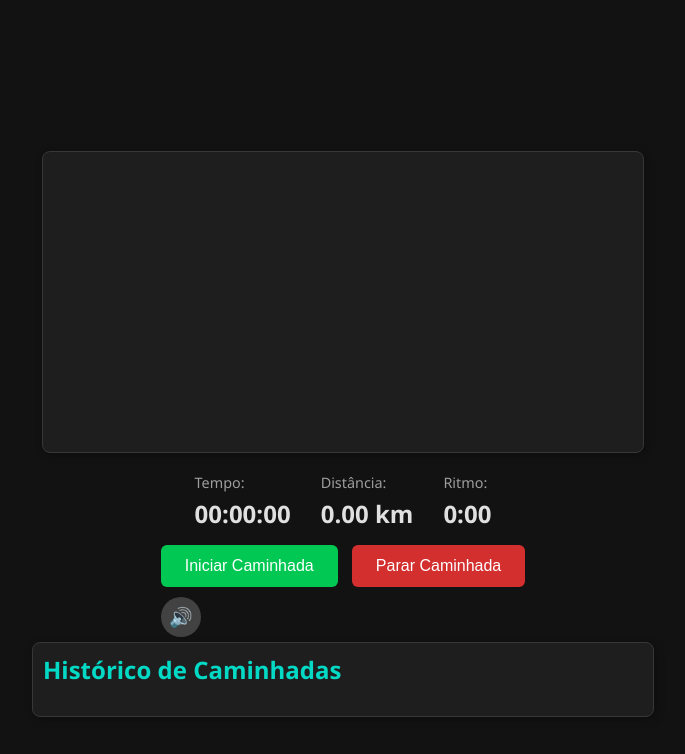
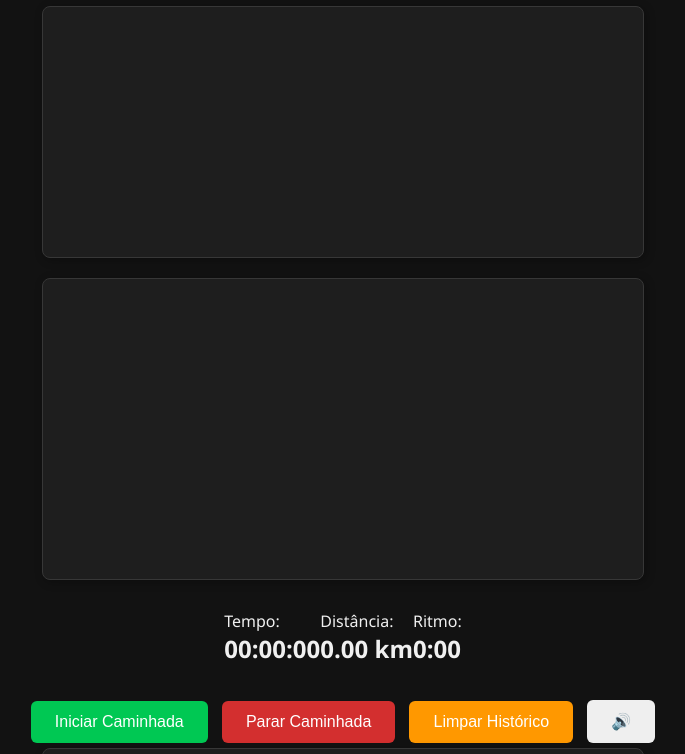
Before and after one commit to DanielMaori43/corridafree, a website: page index.html in a window 1280 px wide. Shown: the part 108-862 px from the top of the page, without its empty margins (297-982 px from the left). Drawn offline with nearby package versions, Linux system fonts and the light colour scheme; no server answers.

Commit message:
Update index.html

```diff
--- a/index.html
+++ b/index.html
@@ -1,112 +1,59 @@
 <!DOCTYPE html>
 <html lang="pt-br">
 <head>
-    <meta charset="UTF-8">
-    <meta name="viewport" content="width=device-width, initial-scale=1.0">
+  <meta charset="UTF-8" />
+  <meta name="viewport" content="width=device-width, initial-scale=1.0"/>
   <title>Meu App de Caminhada</title>
+  <link rel="icon" href="data:,">
   <link rel="stylesheet" href="https://unpkg.com/leaflet@1.7.1/dist/leaflet.css" />
   <style>
     body {
       font-family: 'Segoe UI', Tahoma, Geneva, Verdana, sans-serif;
-            margin: 0;
       background-color: #121212;
       color: #f0f0f0;
+      padding: 20px;
       display: flex;
       flex-direction: column;
       align-items: center;
-            padding: 20px;
     }
 
-        h1 {
-            color: #bb86fc;
-            margin-bottom: 20px;
+    h1 { color: #bb86fc; }
+    button {
+      padding: 12px 24px;
+      font-size: 16px;
+      margin: 5px;
+      border: none;
+      border-radius: 6px;
+      cursor: pointer;
     }
 
-        #grafico-container, #mapa-container {
+    #iniciar-caminhada { background-color: #00c853; color: white; }
+    #parar-caminhada { background-color: #d32f2f; color: white; }
+    #limpar-historico { background-color: #ff9800; color: white; }
+
+    #grafico-container, #mapa-container, #historico-caminhadas {
+      background-color: #1e1e1e;
+      border: 1px solid #373737;
+      border-radius: 8px;
+      box-shadow: 2px 2px 10px rgba(0,0,0,0.3);
+      margin-bottom: 20px;
       width: 90%;
       max-width: 600px;
-            border: 1px solid #373737;
-            border-radius: 8px;
-            box-shadow: 2px 2px 10px rgba(0, 0, 0, 0.3);
-            background-color: #1e1e1e;
-            margin-bottom: 20px;
     }
 
-        #grafico-container {
-            height: 250px;
-            display: flex;
-            justify-content: center;
-            align-items: center;
-        }
-
-        #mapa-container {
-            height: 300px;
-        }
+    #grafico-container { height: 250px; display: flex; justify-content: center; align-items: center; }
+    #mapa-container { height: 300px; }
 
     #info-tempo-distancia {
       display: flex;
-            gap: 30px;
-            margin-bottom: 10px;
-            align-items: center;
-        }
-
-        .info-item label {
-            display: block;
-            color: #9e9e9e;
-            margin-bottom: 5px;
-            font-size: 0.9em;
+      justify-content: space-around;
+      margin: 10px 0;
     }
 
     .info-item span {
+      display: block;
       font-size: 1.5em;
       font-weight: bold;
-            color: #e0e0e0;
-        }
-
-        button {
-            padding: 12px 24px;
-            font-size: 16px;
-            cursor: pointer;
-            border: none;
-            border-radius: 6px;
-            margin: 5px;
-            transition: background-color 0.3s ease;
-        }
-
-        #iniciar-caminhada { background-color: #00c853; color: #fff; }
-        #iniciar-caminhada:hover { background-color: #00a545; }
-        #parar-caminhada { background-color: #d32f2f; color: #fff; }
-        #parar-caminhada:hover { background-color: #b02727; }
-
-        #toggle-audio {
-            padding: 10px;
-            font-size: 1.2em;
-            background-color: #424242;
-            color: #f0f0f0;
-            border-radius: 50%;
-            width: 40px;
-            height: 40px;
-            display: flex;
-            justify-content: center;
-            align-items: center;
-            cursor: pointer;
-        }
-
-        #toggle-audio:hover { background-color: #616161; }
-
-        #historico-caminhadas {
-            width: 90%;
-            max-width: 600px;
-            background-color: #1e1e1e;
-            border: 1px solid #373737;
-            border-radius: 8px;
-            padding: 10px;
-            box-shadow: 2px 2px 10px rgba(0, 0, 0, 0.3);
-        }
-
-        #historico-caminhadas h2 {
-            color: #03dac6;
-            margin-top: 0;
     }
 
     #historico-caminhadas ul {
@@ -119,27 +66,39 @@
 
     #historico-caminhadas li {
       border-bottom: 1px solid #373737;
-            padding: 5px 0;
-            font-size: 0.9em;
-            color: #cfcfcf;
+      padding: 10px 5px;
+    }
+
+    #feedback-mensagem {
+      margin: 10px 0;
+      font-weight: bold;
+      color: #03dac6;
     }
   </style>
 </head>
 <body>
+
   <h1>Meu App de Caminhada</h1>
-    <div id="Grafico-container"><canvas id="meuGrafico"></canvas></div>
+
+  <div id="grafico-container"><canvas id="meuGrafico"></canvas></div>
   <div id="mapa-container"></div>
+
   <div id="info-tempo-distancia">
     <div class="info-item"><label>Tempo:</label><span id="tempo-decorrido">00:00:00</span></div>
     <div class="info-item"><label>Distância:</label><span id="distancia-percorrida">0.00 km</span></div>
     <div class="info-item"><label>Ritmo:</label><span id="ritmo-atual">0:00</span></div>
   </div>
+
   <div id="feedback-mensagem"></div>
+
   <div>
     <button id="iniciar-caminhada">Iniciar Caminhada</button>
     <button id="parar-caminhada" disabled>Parar Caminhada</button>
+    <button id="limpar-historico">Limpar Histórico</button>
     <button id="toggle-audio"><span id="audio-icon">🔊</span></button>
+
   </div>
+
   <div id="historico-caminhadas">
     <h2>Histórico de Caminhadas</h2>
     <ul id="lista-historico"></ul>
@@ -148,5 +107,6 @@
   <script src="https://cdn.jsdelivr.net/npm/chart.js"></script>
   <script src="https://unpkg.com/leaflet@1.7.1/dist/leaflet.js"></script>
   <script src="script.js"></script>
+
 </body>
 </html>
```
Lines whose indentation alone changed are shown as unchanged.
